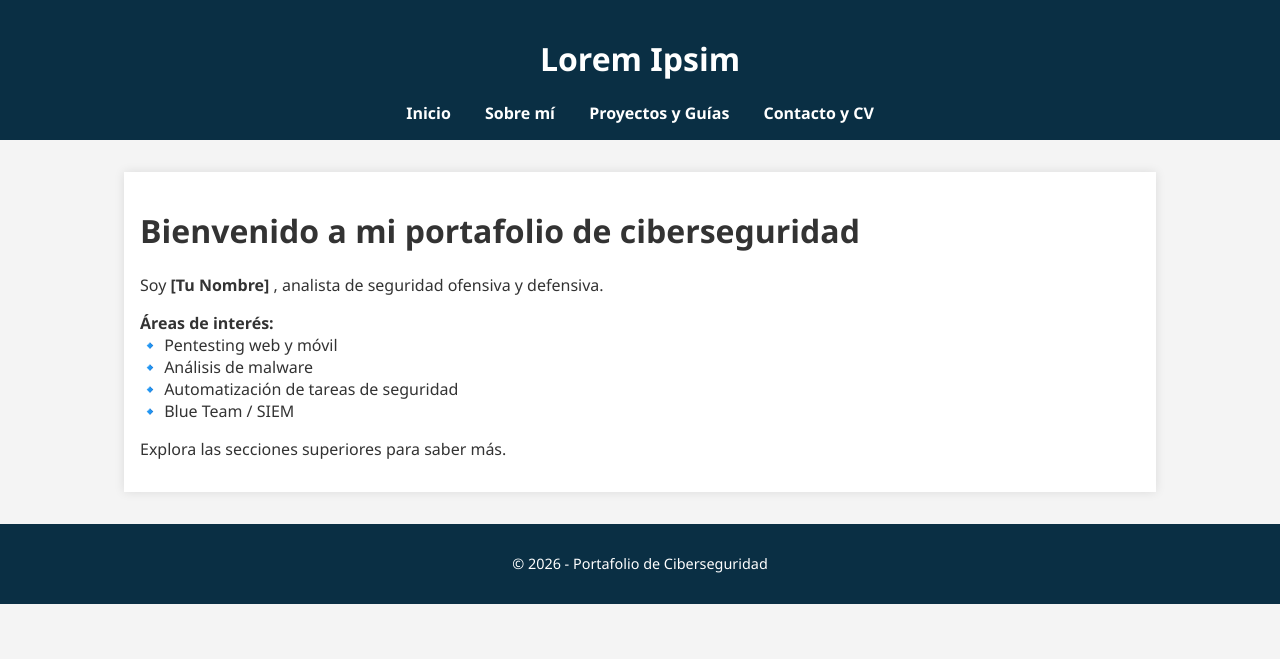
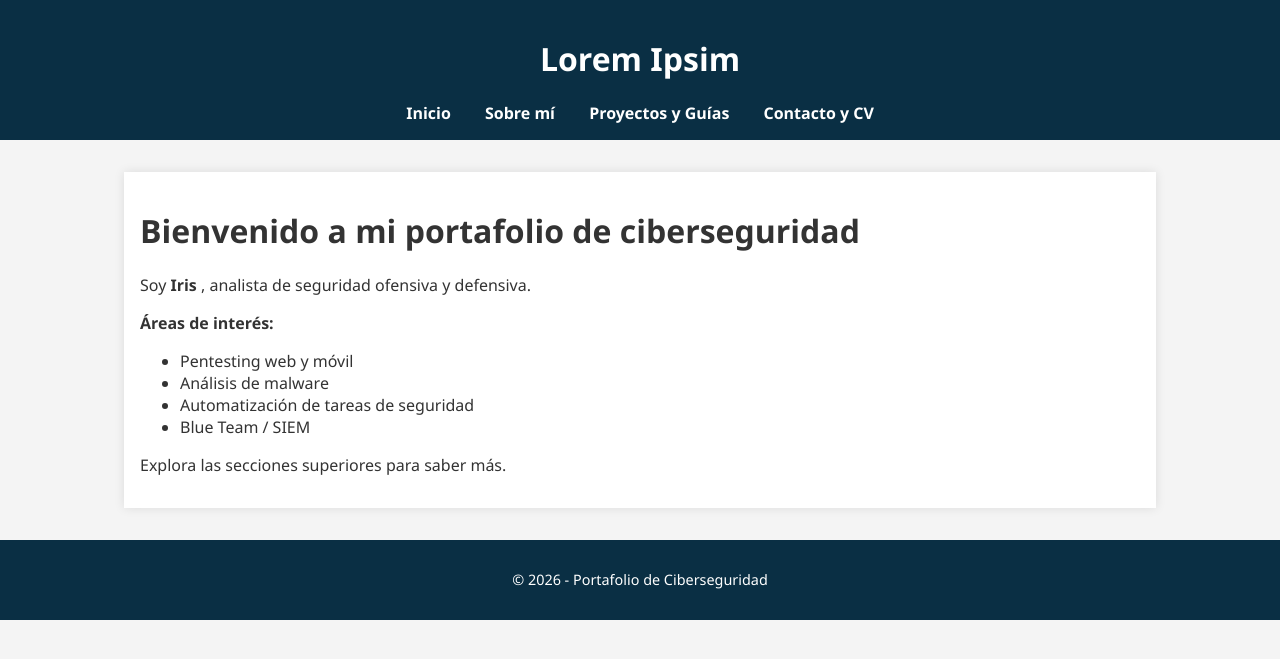
Before and after one commit to glimqitch/glimqitch.github.io, a Jekyll site: the page built from index.md, in a window 1280 px wide. Shown: the top 659 px of the page. Built offline with Jekyll 4.4.1, drawn with Linux system fonts in a browser that asks for light colours.

Commit message:
Update index.md

```diff
--- a/index.md
+++ b/index.md
@@ -5,12 +5,12 @@ title: Inicio
 
 # Bienvenido a mi portafolio de ciberseguridad
 
-Soy **[Tu Nombre]** , analista de seguridad ofensiva y defensiva.
+Soy **Iris** , analista de seguridad ofensiva y defensiva.
 
 **Áreas de interés:**
-🔹 Pentesting web y móvil
-🔹 Análisis de malware
-🔹 Automatización de tareas de seguridad
-🔹 Blue Team / SIEM
+- Pentesting web y móvil
+- Análisis de malware
+- Automatización de tareas de seguridad
+- Blue Team / SIEM
 
 Explora las secciones superiores para saber más.
```
